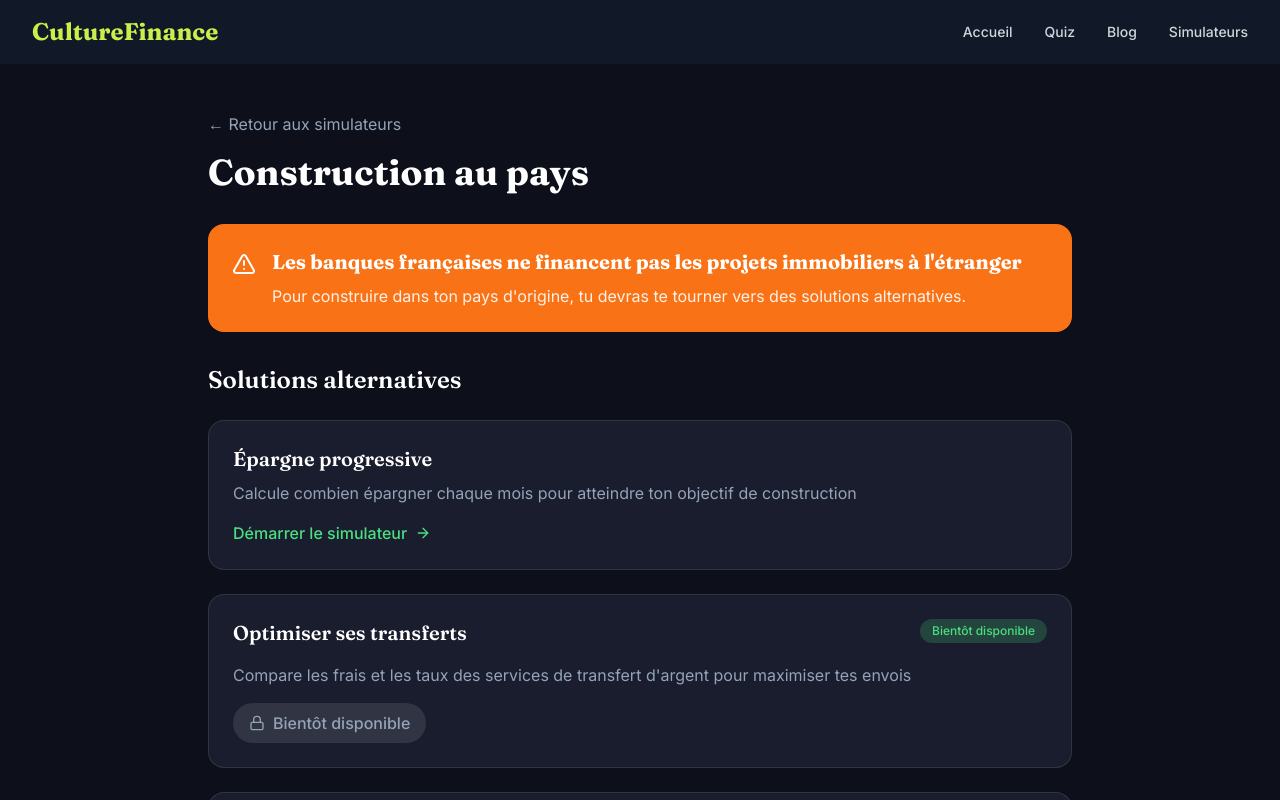
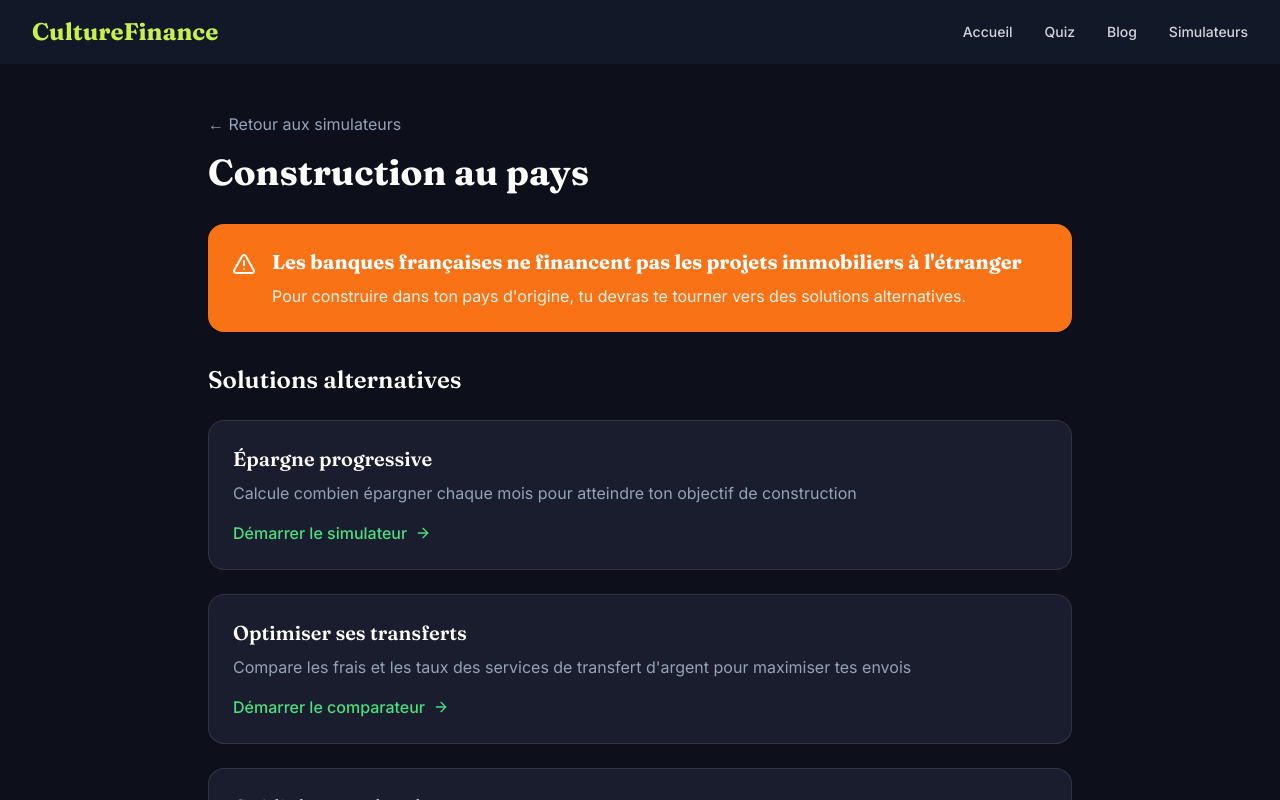
Before and after one commit to mbrakouassikan-netizen/FinanceScore, a Next.js app: page /simulateurs/credit/construction-pays in a window 1280 px wide. Shown: the top 800 px of the page. Built offline with nearby package versions, Linux system fonts and the light colour scheme.

Commit message:
fix: activer card Optimiser ses transferts vers /simulateurs/transfert

```diff
--- a/app/simulateurs/credit/construction-pays/page.tsx
+++ b/app/simulateurs/credit/construction-pays/page.tsx
@@ -1,5 +1,5 @@
 import Link from 'next/link';
-import { AlertTriangle, ArrowRight, Lock } from 'lucide-react';
+import { AlertTriangle, ArrowRight } from 'lucide-react';
 
 export default function ConstructionPaysPage() {
   return (
@@ -48,20 +48,19 @@ export default function ConstructionPaysPage() {
           </Link>
 
           {/* Card 2: Optimiser ses transferts */}
-          <div className="p-6 rounded-2xl border border-white/10" style={{ backgroundColor: '#1a1d2d' }}>
-            <div className="flex items-start justify-between mb-4">
-              <h3 className="text-xl font-semibold text-white">Optimiser ses transferts</h3>
-              <span className="px-3 py-1 bg-[#4ade80]/20 text-[#4ade80] text-xs font-medium rounded-full">
-                Bientôt disponible
-              </span>
-            </div>
+          <Link
+            href="/simulateurs/transfert"
+            className="p-6 rounded-2xl border border-white/10 hover:border-[#4ade80]/30 transition-all block"
+            style={{ backgroundColor: '#1a1d2d' }}
+          >
+            <h3 className="text-xl font-semibold text-white mb-2">Optimiser ses transferts</h3>
             <p className="text-[#94a3b8] mb-4">
               Compare les frais et les taux des services de transfert d'argent pour maximiser tes envois
             </p>
-            <button disabled className="inline-flex items-center gap-2 px-4 py-2 bg-white/10 text-[#94a3b8] font-medium rounded-full cursor-not-allowed">
-              <Lock className="w-4 h-4" /> Bientôt disponible
-            </button>
-          </div>
+            <div className="flex items-center gap-2 text-[#4ade80] font-medium">
+              Démarrer le comparateur <ArrowRight className="w-4 h-4" />
+            </div>
+          </Link>
 
           {/* Card 3: Crédit banque locale */}
           <div className="p-6 rounded-2xl border border-white/10" style={{ backgroundColor: '#1a1d2d' }}>
```
